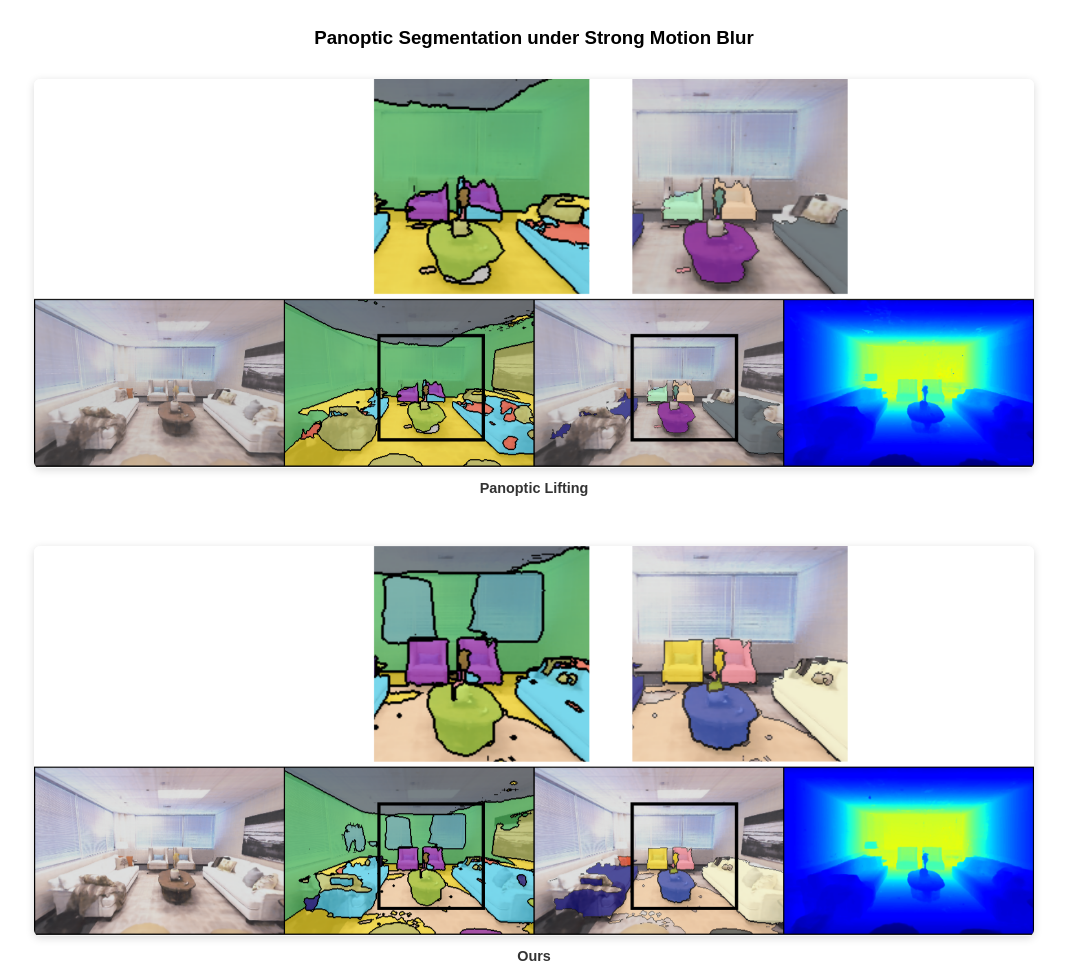
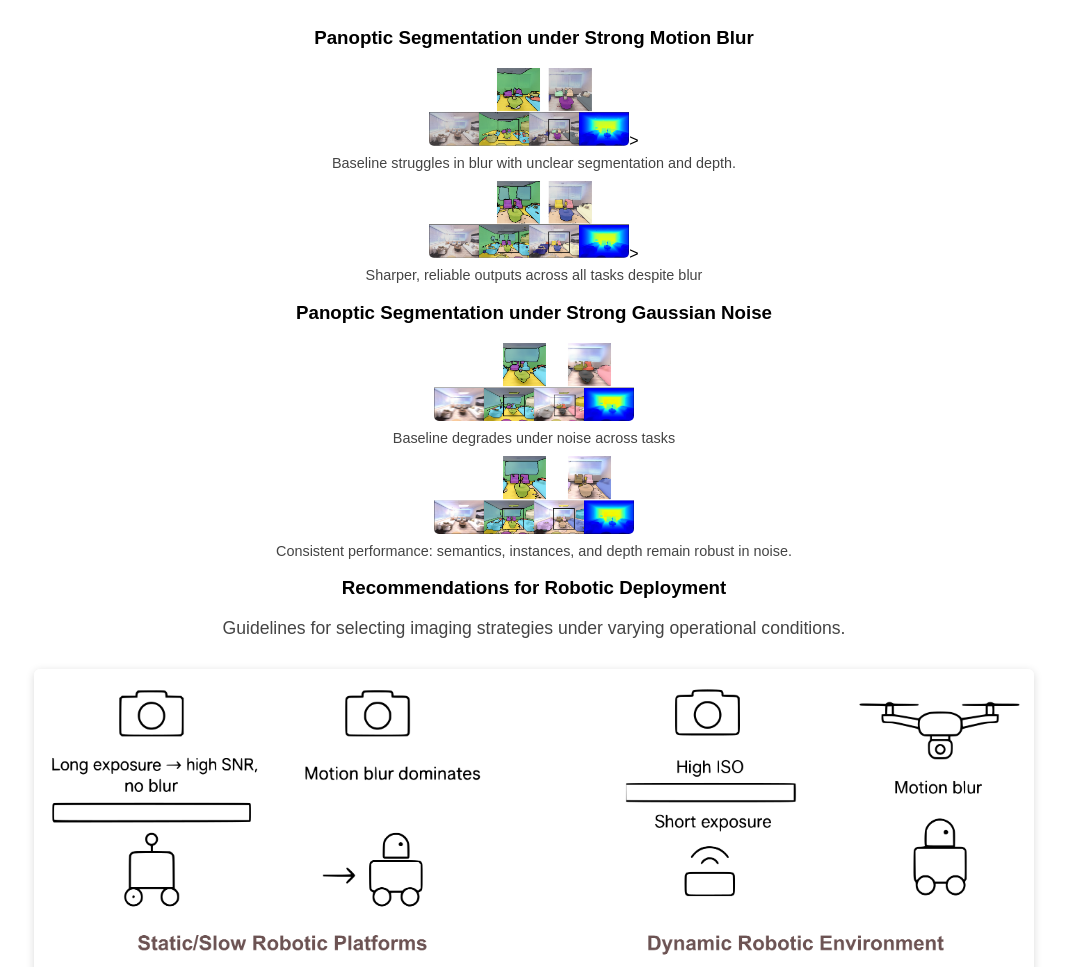
Before and after one commit to emev-zeno/luna, a plain HTML site: page index.html in a window 1280 px wide. Shown: the part 1390-2357 px from the top of the page, without its empty margins (106-1173 px from the left). Drawn offline with Linux system fonts and the light colour scheme.

Commit message:
Update index.html

```diff
--- a/index.html
+++ b/index.html
@@ -60,31 +60,27 @@
         <!-- Blur Query -->
     <div class="experiment-block">
       <h3 class="exp-title">Panoptic Segmentation under Strong Motion Blur</h3>
-      <div class="gif-container">
         <figure>
-          <img src="images/blur-pano.png" alt="Pano Blur">
-          <figcaption>Panoptic Lifting</figcaption>
+          <img src="images/blur-pano.png" alt="Pano Blur" class="pano-noise-img">>
+          <figcaption>Baseline struggles in blur with unclear segmentation and depth.</figcaption>
         </figure>
         <figure>
-          <img src="images/blur-ours.png" alt="Ours Blur">
-          <figcaption>Ours</figcaption>
+          <img src="images/blur-ours.png" alt="Ours Blur" class="ours-noise-img">>
+          <figcaption>Sharper, reliable outputs across all tasks despite blur</figcaption>
         </figure>
-      </div>
     </div>
 
       <!-- Descriptive Query -->
     <div class="experiment-block">
       <h3 class="exp-title">Panoptic Segmentation under Strong Gaussian Noise</h3>
-      <div class="gif-container">
         <figure>
           <img src="images/noise-pano.png" alt="Pano Noise">
-          <figcaption>Panoptic Lifting</figcaption>
+          <figcaption>Baseline degrades under noise across tasks</figcaption>
         </figure>
         <figure>
           <img src="images/noise-ours.png" alt="Ours Noise">
-          <figcaption>Ours</figcaption>
+          <figcaption>Consistent performance: semantics, instances, and depth remain robust in noise.</figcaption>
         </figure>
-      </div>
     </div>
   </section>
 
```
